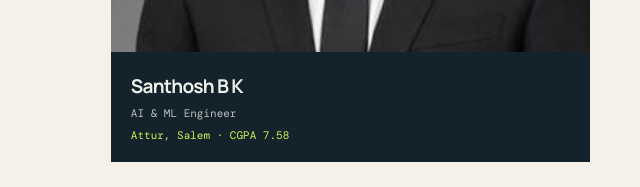
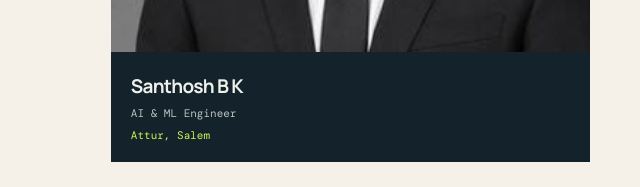
Before and after one commit to santhoshbk-gd/santhosh--portfolio, a plain HTML site: page index.html in a window 1280 px wide. Shown: the part 1500-1687 px from the top of the page, 640-1280 px from the left. Drawn offline with nearby package versions, Linux system fonts and the light colour scheme.

Commit message:
Remove profile CGPA

```diff
--- a/index.html
+++ b/index.html
@@ -43,7 +43,7 @@
               <figcaption>
                 <strong>Santhosh B K</strong>
                 <span>AI &amp; ML Engineer</span>
-                <span>Attur, Salem · CGPA 7.58</span>
+                <span>Attur, Salem</span>
               </figcaption>
             </figure>
             <p>I am a Computer Science and Engineering student specializing in Artificial Intelligence and Machine Learning at Paavai Engineering College.</p>
```
